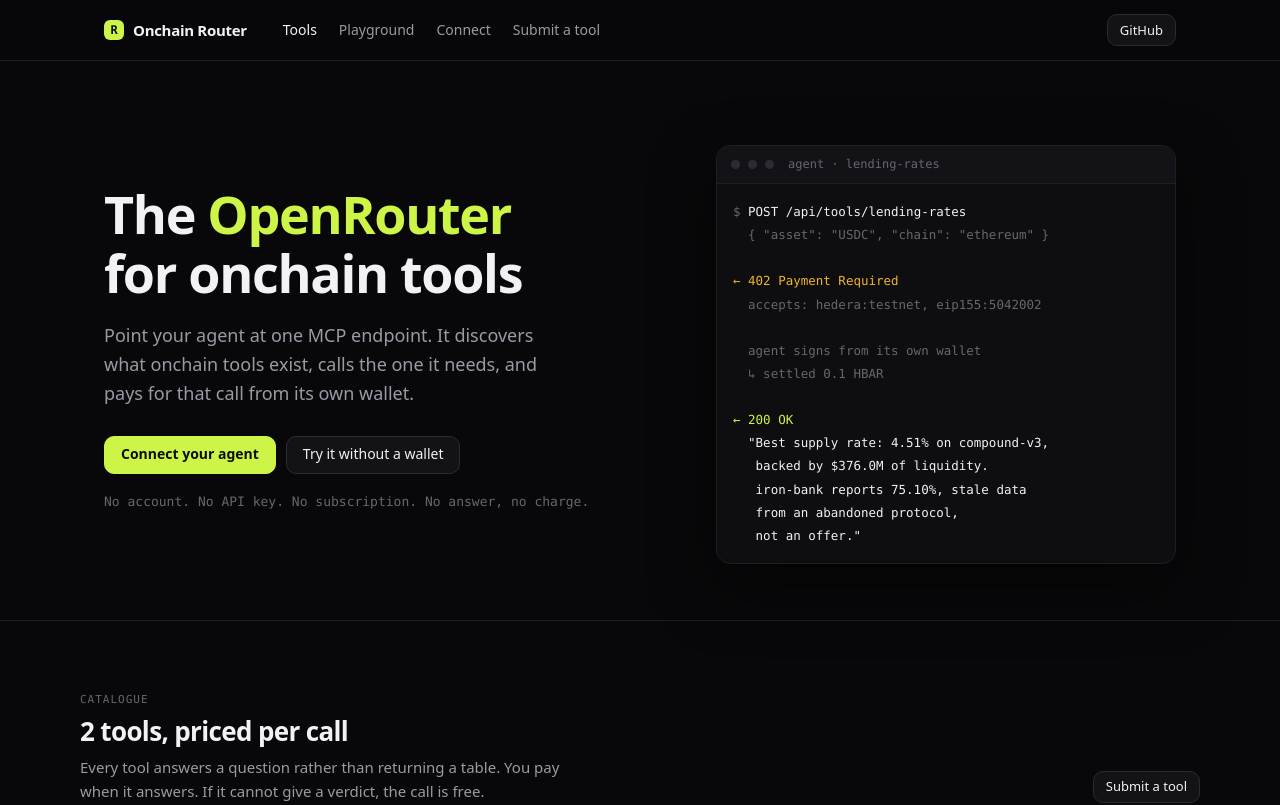
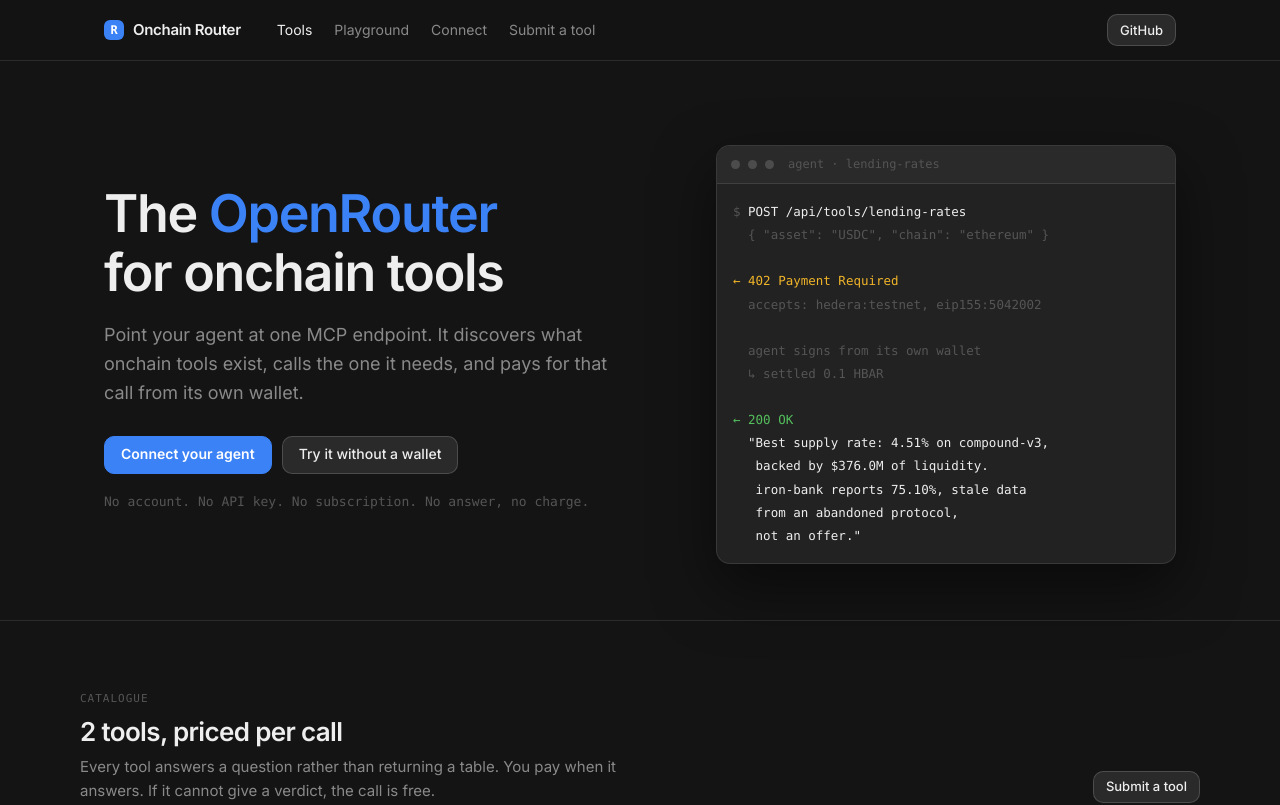
Before and after one commit to web3xDev/onchain-router, a Next.js app: page / in a window 1280 px wide. Shown: the top 805 px of the page. Built offline with nearby package versions, Linux system fonts and the light colour scheme; no server answers; what @circle-fin/x402-batching, @x402/core, @x402/hedera would draw is missing.

Commit message:
Restyle: blue accent, grey surfaces, Inter
Palette moves from near-black with a lime money accent to dark grey with
a blue action accent, plus separate success and destructive tones for
status. Inter is loaded via next/font.

```diff
--- a/app/globals.css
+++ b/app/globals.css
@@ -2,31 +2,36 @@
  * One stylesheet, tokens first.
  *
  * The palette is almost entirely greyscale on purpose: the only colour in the
- * product marks money moving. A price, a settled payment, a live network. Those
- * are lime. Everything else stays out of the way.
+ * product marks an action. A button, a link, a call to attention. Everything
+ * else stays out of the way. Success and destructive are separate semantic
+ * tones, reserved for status, not decoration.
  */
 
 :root {
-  --bg: #08080a;
-  --surface: #0e0e11;
-  --surface-2: #131317;
-  --border: #1e1e24;
-  --border-strong: #2b2b33;
+  --bg: #141414;
+  --surface: #222222;
+  --surface-2: #2a2a2a;
+  --border: rgba(255, 255, 255, 0.1);
+  --border-strong: rgba(255, 255, 255, 0.16);
 
-  --text: #f2f2f5;
-  --text-2: #9a9aa6;
-  --text-3: #66666f;
+  --text: oklch(0.95 0 0);
+  --text-2: oklch(0.63 0 0);
+  --text-3: oklch(0.45 0 0);
 
-  --accent: #cdf548;
-  --accent-dim: #8fa838;
-  --accent-glow: rgba(205, 245, 72, 0.12);
+  --accent: #3b82f6;
+  --accent-dim: #2563eb;
+  --accent-glow: rgba(59, 130, 246, 0.12);
+  --accent-fg: #ffffff;
+
+  --success: oklch(0.72 0.17 145);
+  --destructive: oklch(0.7 0.19 22);
 
   --radius: 10px;
   --radius-lg: 14px;
 
   --mono: ui-monospace, "SF Mono", SFMono-Regular, "JetBrains Mono", Menlo, monospace;
-  --sans: ui-sans-serif, system-ui, -apple-system, "Segoe UI", Roboto, Helvetica, Arial,
-    sans-serif;
+  --sans: var(--font-inter), ui-sans-serif, system-ui, -apple-system, "Segoe UI", Roboto,
+    Helvetica, Arial, sans-serif;
 
   --page: 1120px;
 }
@@ -61,7 +66,7 @@
   margin: 0;
   letter-spacing: -0.025em;
   line-height: 1.15;
-  font-weight: 560;
+  font-weight: 600;
 }
 
 code,
@@ -94,7 +99,7 @@
   top: 0;
   z-index: 40;
   border-bottom: 1px solid var(--border);
-  background: rgba(8, 8, 10, 0.82);
+  background: rgba(20, 20, 20, 0.82);
   backdrop-filter: blur(12px);
 }
 
@@ -121,7 +126,7 @@
   background: var(--accent);
   display: grid;
   place-items: center;
-  color: #0b0f02;
+  color: var(--accent-fg);
   font-family: var(--mono);
   font-size: 12px;
   font-weight: 700;
@@ -171,20 +176,20 @@
 }
 
 .btn:hover {
-  background: #1a1a20;
-  border-color: #3a3a44;
+  background: #333333;
+  border-color: rgba(255, 255, 255, 0.22);
 }
 
 .btn-primary {
   background: var(--accent);
   border-color: var(--accent);
-  color: #0b0f02;
+  color: var(--accent-fg);
   font-weight: 600;
 }
 
 .btn-primary:hover {
-  background: #d9ff60;
-  border-color: #d9ff60;
+  background: #60a5fa;
+  border-color: #60a5fa;
 }
 
 .btn-ghost {
@@ -275,7 +280,7 @@
   width: 9px;
   height: 9px;
   border-radius: 50%;
-  background: #2b2b33;
+  background: var(--border-strong);
 }
 
 .terminal-body {
@@ -293,7 +298,7 @@
 }
 
 .t-ok {
-  color: var(--accent);
+  color: var(--success);
 }
 
 .t-warn {
@@ -904,7 +909,7 @@
 
 .field .error {
   font-size: 12.5px;
-  color: #ff8080;
+  color: var(--destructive);
 }
 
 .two-up {
--- a/app/layout.tsx
+++ b/app/layout.tsx
@@ -1,9 +1,16 @@
 import type { Metadata } from "next";
 import type { ReactNode } from "react";
+import { Inter } from "next/font/google";
 import { SiteNav } from "@/components/site-nav";
 import { SiteFooter } from "@/components/site-footer";
 import { siteUrl, SITE_DESCRIPTION, SITE_NAME, SITE_TAGLINE } from "@/lib/site";
 import "./globals.css";
+
+const inter = Inter({
+  subsets: ["latin"],
+  variable: "--font-inter",
+  display: "swap",
+});
 
 export const metadata: Metadata = {
   // Absolute base for every relative URL below, including the generated OG image.
@@ -34,7 +41,7 @@
 
 export default function RootLayout({ children }: { children: ReactNode }) {
   return (
-    <html lang="en">
+    <html lang="en" className={inter.variable}>
       <body>
         <div className="shell">
           <SiteNav />
```
